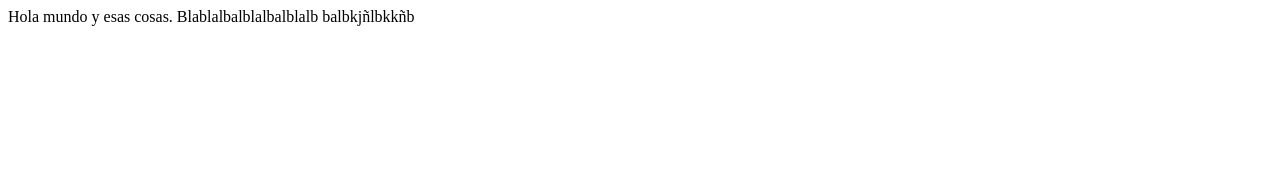
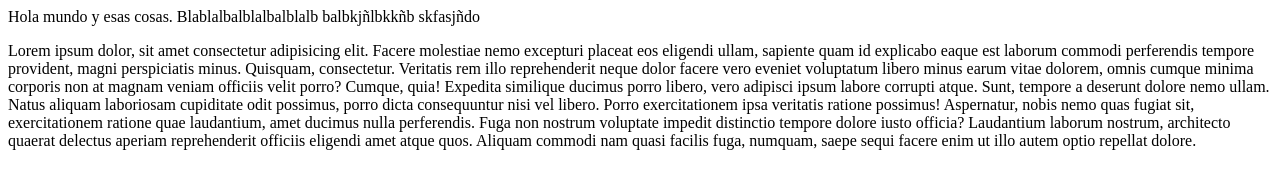
Before and after one commit to KikoMR85/gitprueba, a plain HTML site: page index.html in a window 1280 px wide. Drawn offline with Linux system fonts and the light colour scheme.

Commit message:
version 04

```diff
--- a/index.html
+++ b/index.html
@@ -9,5 +9,11 @@
     Hola mundo y esas cosas.
     Blablalbalblalbalblalb
     balbkjñlbkkñb
+    skfasjñdo
+    <p>Lorem ipsum dolor, sit amet consectetur adipisicing elit. Facere molestiae nemo excepturi placeat eos eligendi ullam, sapiente quam id explicabo eaque est laborum commodi perferendis tempore provident, magni perspiciatis minus.
+    Quisquam, consectetur. Veritatis rem illo reprehenderit neque dolor facere vero eveniet voluptatum libero minus earum vitae dolorem, omnis cumque minima corporis non at magnam veniam officiis velit porro? Cumque, quia!
+    Expedita similique ducimus porro libero, vero adipisci ipsum labore corrupti atque. Sunt, tempore a deserunt dolore nemo ullam. Natus aliquam laboriosam cupiditate odit possimus, porro dicta consequuntur nisi vel libero.
+    Porro exercitationem ipsa veritatis ratione possimus! Aspernatur, nobis nemo quas fugiat sit, exercitationem ratione quae laudantium, amet ducimus nulla perferendis. Fuga non nostrum voluptate impedit distinctio tempore dolore iusto officia?
+    Laudantium laborum nostrum, architecto quaerat delectus aperiam reprehenderit officiis eligendi amet atque quos. Aliquam commodi nam quasi facilis fuga, numquam, saepe sequi facere enim ut illo autem optio repellat dolore.</p>
 </body>
 </html>
```
